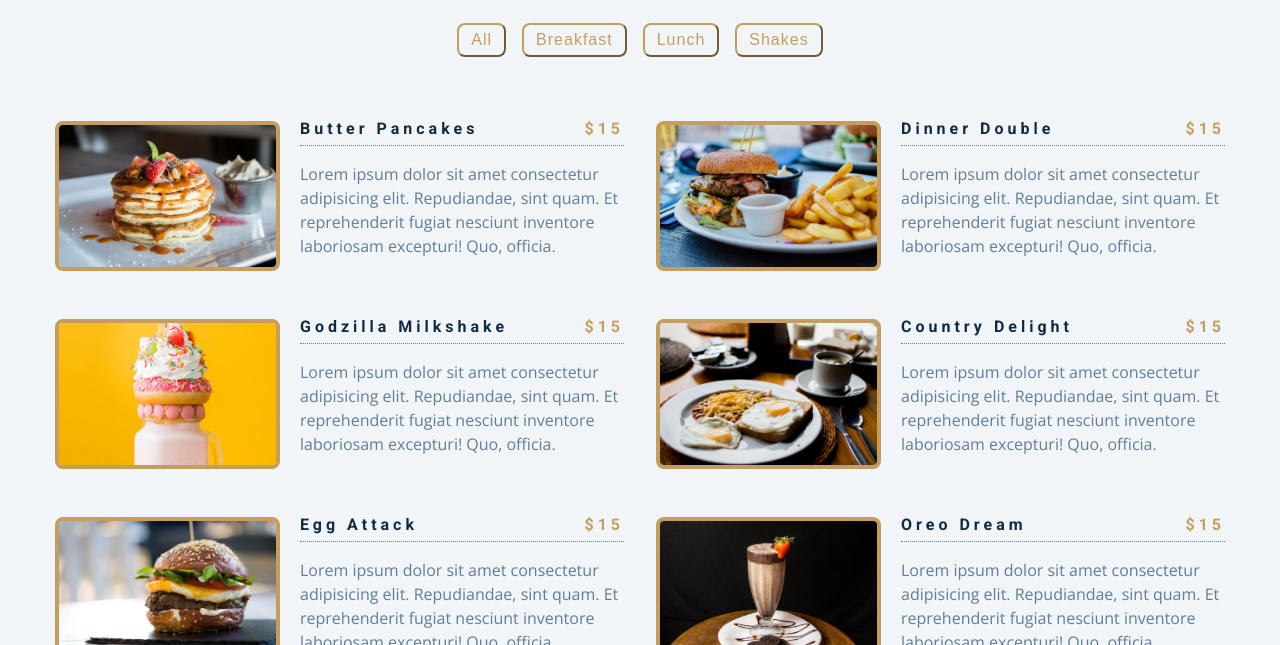
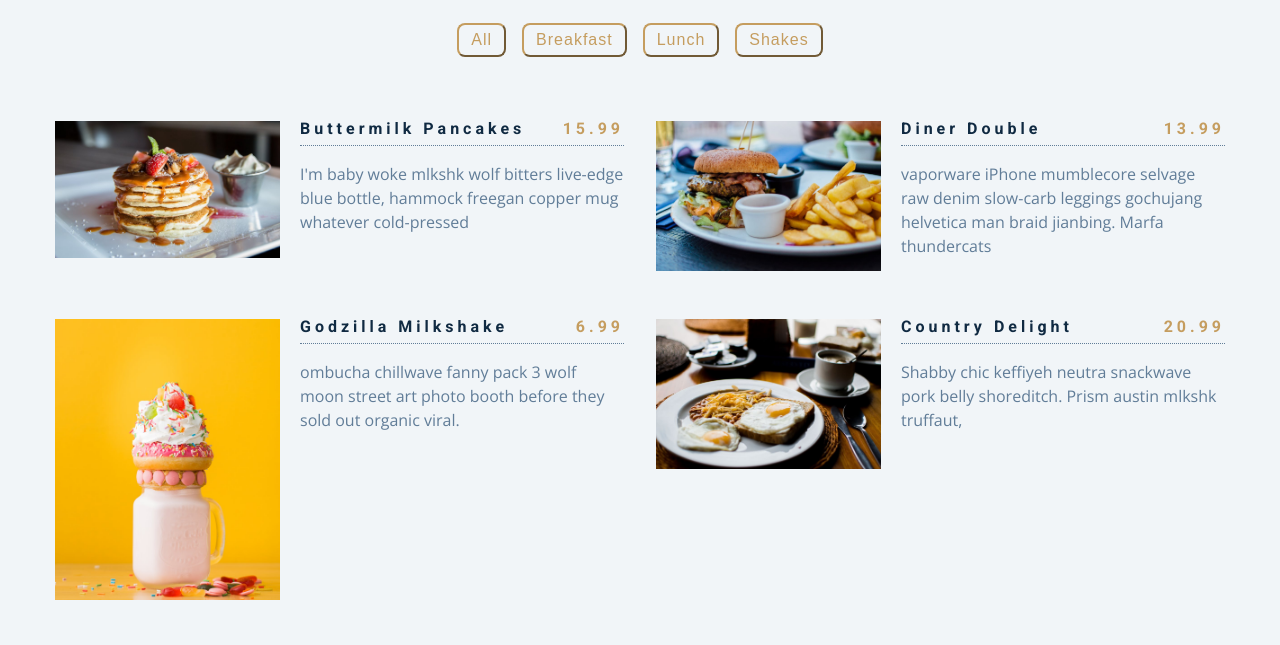
Before and after one commit to singhmegh/first-commit, a plain HTML site: page menu/index.html in a window 1280 px wide. Shown: the part 145-790 px from the top of the page. Drawn offline with nearby package versions, Linux system fonts and the light colour scheme.

Commit message:
print menu

```diff
--- a/menu/app.js
+++ b/menu/app.js
@@ -81,3 +81,34 @@ const menu = [
     desc: `skateboard fam synth authentic semiotics. Live-edge lyft af, edison bulb yuccie crucifix microdosing.`,
   },
 ];
+
+const sectionCenter = document.querySelector(".section-center");
+
+window.addEventListener("DOMContentLoaded", function () {
+  displayMenuItems(menu);
+  //console.log("Shake and bake");
+});
+
+function displayMenuItems(menuItems) {
+  let displayMenu = menu.map(function (item) {
+    //console.log(item);
+
+    return `<article class="menu-item">
+          <img src= ${item.img} alt="${item.title} class="photo" />
+          <div class="item-info">
+            <header>
+              <h4>${item.title}</h4>
+              <h4 class="price">${item.price}</h4>
+            </header>
+            <p class="item-text">
+              ${item.desc}
+            </p>
+          </div>
+        </article>`;
+  });
+
+  //join method and print whole array
+  displayMenu = displayMenu.join(""); //"" is used remove comma
+  //console.log(displayMenu);
+  sectionCenter.innerHTML = displayMenu;
+}
--- a/menu/index.html
+++ b/menu/index.html
@@ -181,6 +181,6 @@
       </div>
     </section>
     <!-- javascript -->
-    <!--<script src="app.js"></script>-->
+    <script src="app.js"></script>
   </body>
 </html>
```
Lines whose indentation alone changed are shown as unchanged.
